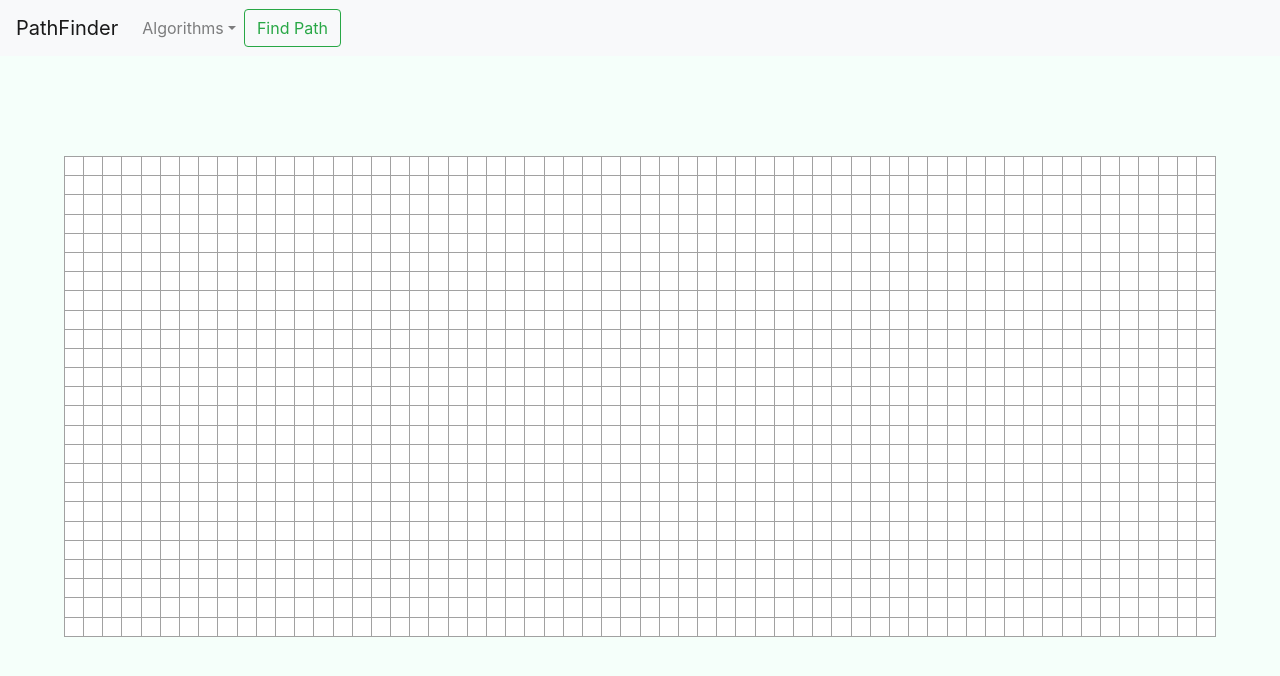
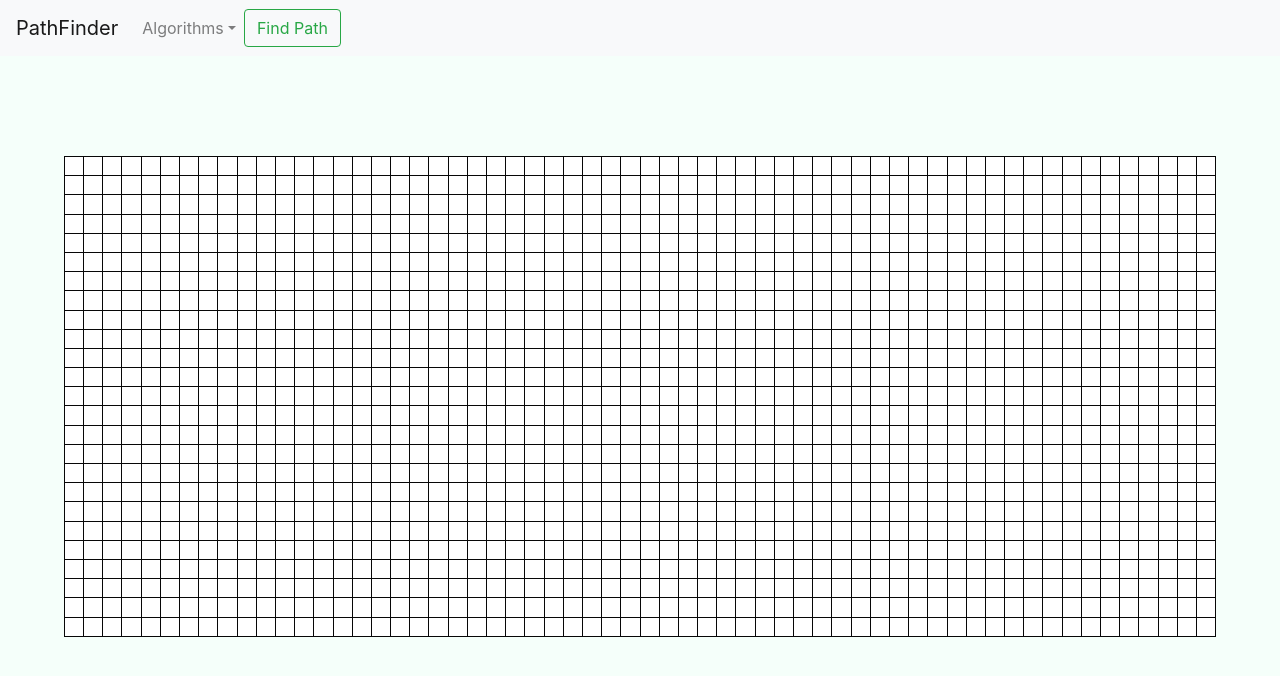
Before and after one commit to silent-lad/PathFinderVisualisation, a React (Create React App) app: page / in a window 1280 px wide. Shown: the top 676 px of the page. Built offline with nearby package versions, Linux system fonts and the light colour scheme.

Commit message:
👌 IMPROVE: color

```diff
--- a/src/Components/Block/style.css
+++ b/src/Components/Block/style.css
@@ -1,7 +1,7 @@
 .block {
   width: 1.5vw;
   height: 1.5vw;
-  border: 0.05vw solid rgb(161, 161, 161);
+  border: 0.05vw solid rgb(7, 7, 7);
   padding: 0;
   margin: 0;
 }
```
